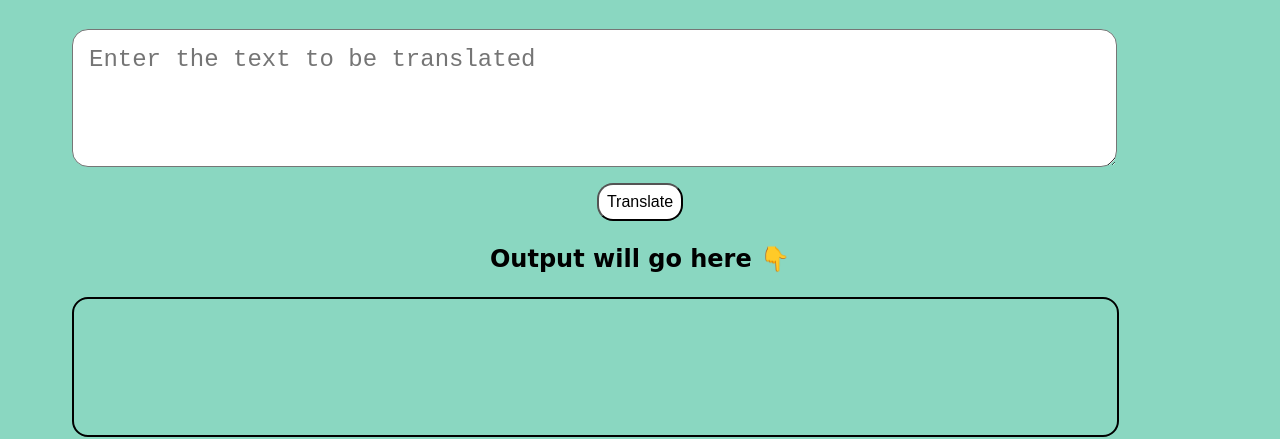
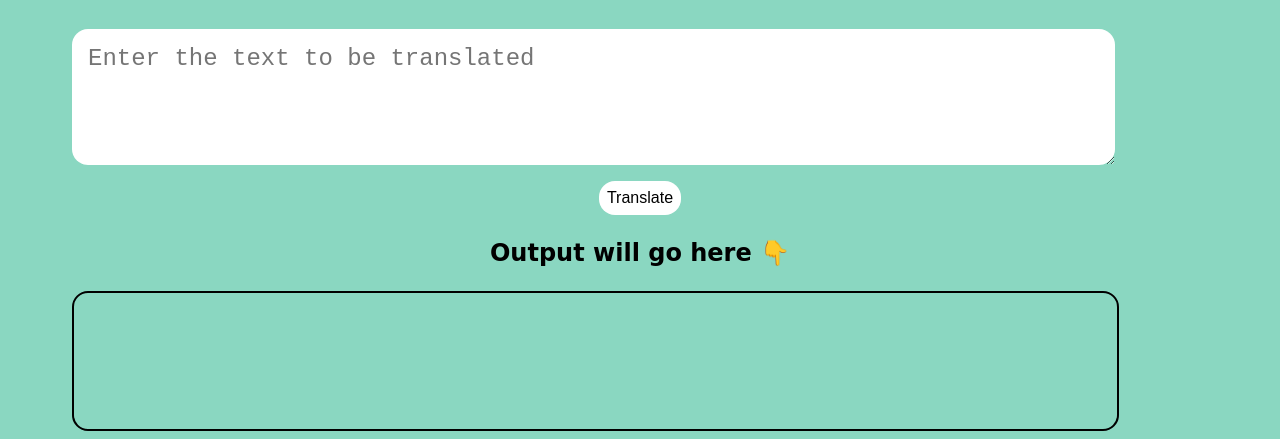
Before and after one commit to advaith-unnikrishnan/banana-speak, a plain HTML site: page index.html in a window 1280 px wide. Shown: the part 91-530 px from the top of the page. Drawn offline with Linux system fonts and the light colour scheme; a web font is replaced by a local one.

Commit message:
style:  remove default border-style and outline

```diff
--- a/style.css
+++ b/style.css
@@ -32,6 +32,10 @@ textarea{
     font-size: 1.5rem;
 }
 
+textarea,button{
+    outline: none;
+    border-style: none;
+}
 #btn-translate{
     border-radius: 1rem;
     display: block;
@@ -40,6 +44,7 @@ textarea{
     font-size: 1rem;
     background-color: white;
     color: black;
+
 }
 
 footer{
```
